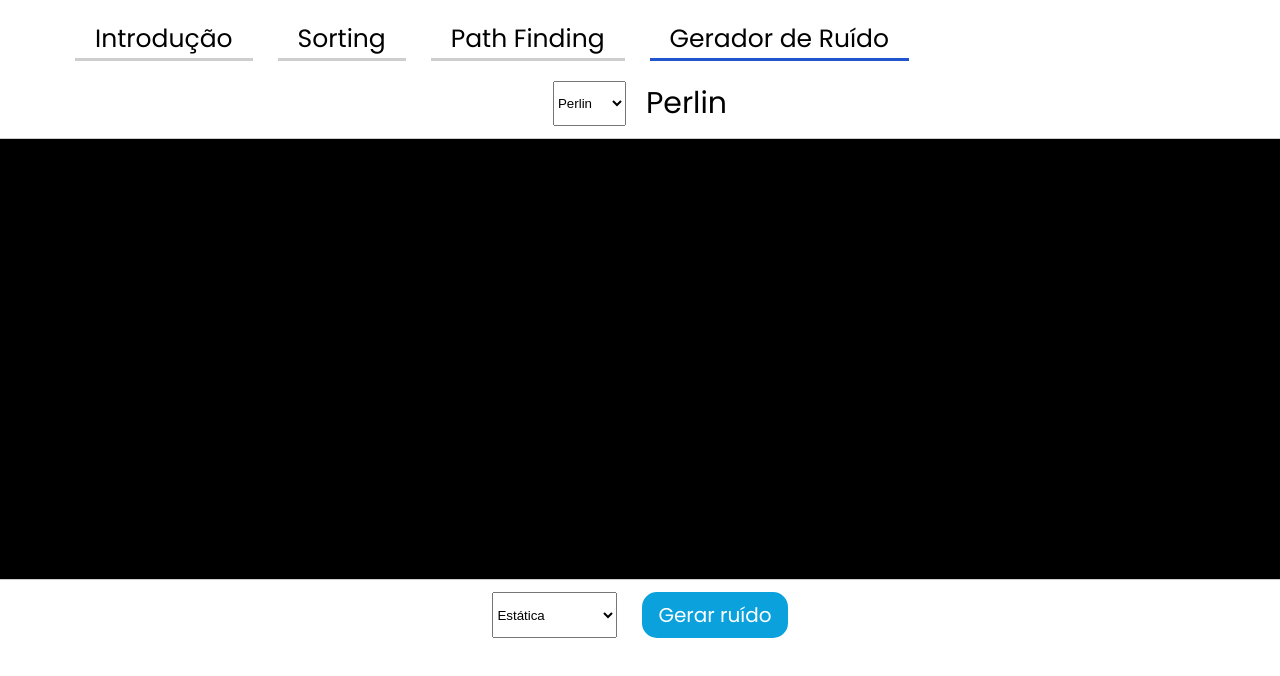
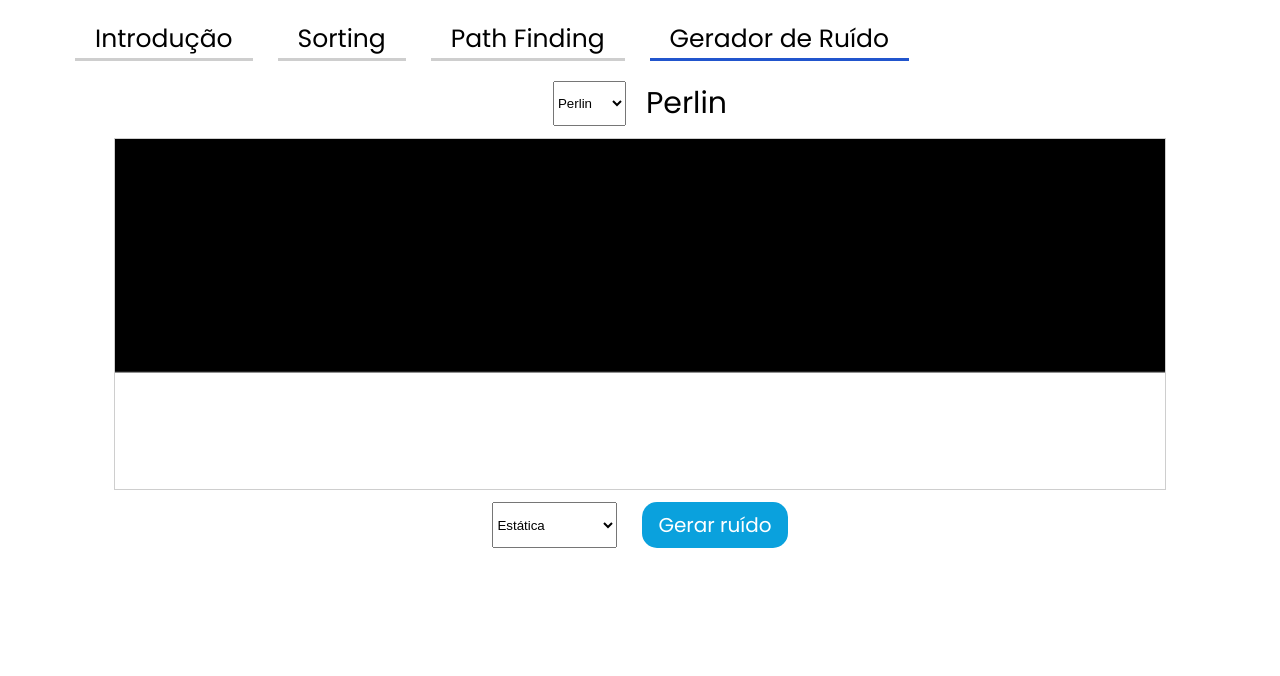
Before and after one commit to schaldach/algo-voyager, a Next.js app: page /noise in a window 1280 px wide. Shown: the top 676 px of the page. Built offline with nearby package versions, Linux system fonts and the light colour scheme.

Commit message:
(re)fazendo o noise no canvas
pq ele ta mais largo do que deveria?

```diff
--- a/pages/noise.js
+++ b/pages/noise.js
@@ -1,16 +1,18 @@
-import React, {useEffect, useState} from "react";
+import React, {useEffect, useState, useRef} from "react";
 import perlin from "../components/PerlinNoise";
 
 function Noise() {
     const [currentAlgo, changeAlgo] = useState('Perlin')
     const [currentRepresentation, changeRepresentation] = useState('Estática')
     const [map2D, changeMap] = useState([])
+    const canvasRef = useRef(null)
+    const staticColors = ['#000000','#444444','#888888','#bbbbbb','#ffffff']
 
     useEffect(() => {
         let newMap = []
-        for(let i=0; i<40; i++){
+        for(let i=0; i<50; i++){
             let row = []
-            for(let y=0; y<120; y++){
+            for(let y=0; y<150; y++){
                 row.push({noise:0})
             }
             newMap.push(row)
@@ -18,11 +20,22 @@ function Noise() {
         changeMap(newMap)
     }, [currentRepresentation])
 
+    useEffect(() => {
+        const canvas = canvasRef.current
+        const context = canvas.getContext('2d')
+        for(let y=0; y<map2D.length; y++){
+            for(let x=0; x<map2D[y].length; x++){
+                context.fillStyle = staticColors[map2D[y][x].noise]
+                context.fillRect(x*2, y*2, 2, 2)
+            }
+        }
+    }, [map2D])
+
     function randomNoise(){
         let newMap = []
-        for(let i=0; i<40; i++){
+        for(let i=0; i<50; i++){
             let row = []
-            for(let y=0; y<120; y++){
+            for(let y=0; y<150; y++){
                 row.push({noise:0})
             }
             newMap.push(row)
@@ -36,11 +49,11 @@ function Noise() {
         changeMap(newMap)
     }
 
-    function perlinNoise(){
+    function perlinNoise2D(){
         let newMap = []
-        for(let i=0; i<40; i++){
+        for(let i=0; i<50; i++){
             let row = []
-            for(let y=0; y<120; y++){
+            for(let y=0; y<150; y++){
                 row.push({noise:0})
             }
             newMap.push(row)
@@ -50,39 +63,31 @@ function Noise() {
                 // converter range do perlin noise {-sqrt(2)/2, sqrt(2)/2} para {-1,1}
                 let noiseValue = perlin.get((x+0.5)/7, (y+0.5)/7)*1.41
                 let actualValue = noiseValue
-                if(noiseValue<1){actualValue = 1}
-                if(noiseValue<0.6){actualValue = 0.75}
-                if(noiseValue<0.2){actualValue = 0.5}
-                if(noiseValue<-0.2){actualValue = 0.25}
+                if(noiseValue<1){actualValue = 4}
+                if(noiseValue<0.6){actualValue = 3}
+                if(noiseValue<0.2){actualValue = 2}
+                if(noiseValue<-0.2){actualValue = 1}
                 if(noiseValue<-0.6){actualValue = 0}
                 newMap[y][x].noise = actualValue
-                if(currentRepresentation==='Linha 1D'){
-                    noiseValue = (noiseValue+1)/2
-                    newMap[y][x].noise = noiseValue
-                }
             })
         })
         perlin.seed()
         changeMap(newMap)
     }
 
+    function perlinNoise1D(){
+
+    }
+
     function runAlgorithm(){
         switch(currentAlgo){
             case 'Perlin':
-                perlinNoise()
+                perlinNoise2D()
                 break
             case 'Random':
                 randomNoise()
                 break
         }
-    }
-
-    function returnString(){
-        let className = ''
-        for(let i=0; i<120; i++){
-            className+= '1fr '
-        }
-        return className
     }
 
     return (
@@ -94,24 +99,7 @@ function Noise() {
                 </select>
                 <div className="algotitle">{currentAlgo}</div>
             </div>
-            {currentRepresentation!=='Linha 1D'?
-            <div className="perlinmap">
-                {map2D.map((row,y) =>
-                    <div key={y}>
-                    {row.map((cell,x) =>
-                        <div key={x}>
-                            <div style={{backgroundColor:'black', filter:`invert(${cell.noise})`}} className="inner-circle"/>
-                        </div>
-                    )}
-                    </div>
-                )}
-            </div>:
-            <div className="algobars" style={{gridTemplateColumns:returnString()}}>
-                {map2D[0].map((vertex,index) =>
-                    <div key={index} style={{height:String(vertex.noise*100)+'%', backgroundColor:'black'}}></div>
-                )}
-            </div>
-            }
+            <canvas className="noisecanvas" ref={canvasRef}></canvas>
             <div className="algobuttons">
                 <select onChange={e => changeRepresentation(e.target.value)}>
                     <option defaultValue value='Estática'>Estática</option>
--- a/styles/index.css
+++ b/styles/index.css
@@ -148,16 +148,10 @@ main{
   width: calc(55vh * 3);
   border: 1px solid var(--color2);
 }
-.perlinmap{
-  display: grid;
-  grid-template-rows: repeat(40, 1fr);
-  height: 55vh;
-  width: calc(55vh * 3);
+.noisecanvas{
+  height: 350px;
+  width: 1050px;
   border: 1px solid var(--color2);
-}
-.perlinmap>div{
-  display: grid;
-  grid-template-columns: repeat(120, 1fr);
 }
 .algomap>div{
   display: grid;
```
